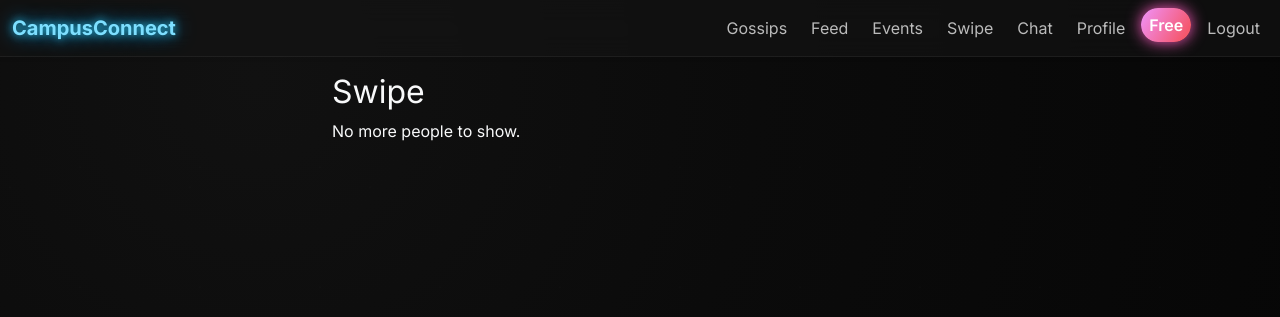
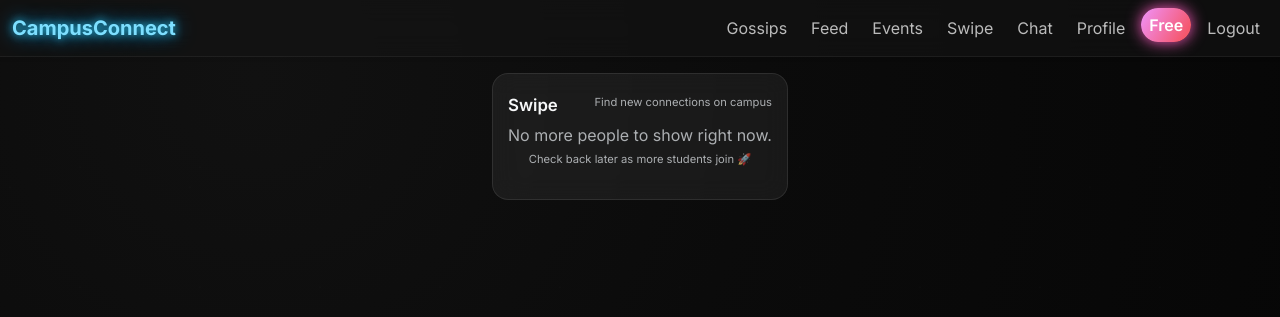
Before and after one commit to namanjasoria41/campusconnect, a Flask app: page /swipe/ in a window 1280 px wide. Shown: the top 317 px of the page. Run offline with Flask 3, Linux system fonts and the light colour scheme; the visitor is signed in with stand-in values (Sample User, id 1); data comes from the database, SQL or seed files in the repository.

Commit message:
Update swipe.html

```diff
--- a/app/templates/swipe/swipe.html
+++ b/app/templates/swipe/swipe.html
@@ -1,23 +1,65 @@
 {% extends "base.html" %}
 {% block title %}Swipe - CampusConnect{% endblock %}
 {% block content %}
-<h2>Swipe</h2>
 
-{% if candidate %}
-  <div class="card mb-3">
-    <div class="card-body text-center">
-      <h4>{{ candidate.name }}</h4>
-      <p>{{ candidate.year }} - {{ candidate.branch }}</p>
-      <p>{{ candidate.bio }}</p>
-      <div class="mt-3">
-        <a href="{{ url_for('swipe.like_user', user_id=candidate.id) }}"
-           class="btn btn-success me-2">Like</a>
-        <a href="{{ url_for('swipe.swipe_view') }}"
-           class="btn btn-secondary">Skip</a>
+<div class="row justify-content-center">
+  <div class="col-lg-6">
+
+    <div class="glass-card mb-3">
+      <div class="d-flex justify-content-between align-items-center mb-2">
+        <h4 class="mb-0 feed-heading">Swipe</h4>
+        <span class="text-muted tiny">Find new connections on campus</span>
       </div>
+
+      {% if candidate %}
+        <div class="swipe-card text-center">
+
+          <div class="mb-3">
+            {% if candidate.photo %}
+              <img
+                src="{{ url_for('static', filename='uploads/' ~ candidate.photo) }}"
+                class="img-fluid rounded swipe-photo"
+                alt="{{ candidate.name }}"
+                onerror="this.onerror=null;this.src='{{ url_for('static', filename='img/default-avatar.png') }}';"
+              >
+            {% else %}
+              <div class="swipe-photo-placeholder rounded">
+                {{ candidate.name[0]|upper }}
+              </div>
+            {% endif %}
+          </div>
+
+          <h4 class="mb-1">{{ candidate.name }}</h4>
+          <div class="text-muted small mb-2">
+            {{ candidate.year }} • {{ candidate.branch }}
+          </div>
+
+          {% if candidate.bio %}
+            <p class="mb-3 small">{{ candidate.bio }}</p>
+          {% endif %}
+
+          <div class="d-flex justify-content-center gap-3 mt-3 swipe-actions">
+            <a href="{{ url_for('swipe.swipe_view') }}"
+               class="btn btn-outline-light btn-lg rounded-circle swipe-btn skip"
+               aria-label="Skip">
+              <i class="bi bi-x-lg"></i>
+            </a>
+
+            <a href="{{ url_for('swipe.like_user', user_id=candidate.id) }}"
+               class="btn btn-primary btn-lg rounded-circle swipe-btn like"
+               aria-label="Like">
+              <i class="bi bi-heart-fill"></i>
+            </a>
+          </div>
+
+        </div>
+      {% else %}
+        <p class="text-muted mb-1 mt-2 text-center">No more people to show right now.</p>
+        <p class="text-muted tiny text-center">Check back later as more students join 🚀</p>
+      {% endif %}
     </div>
+
   </div>
-{% else %}
-  <p>No more people to show.</p>
-{% endif %}
+</div>
+
 {% endblock %}
```
